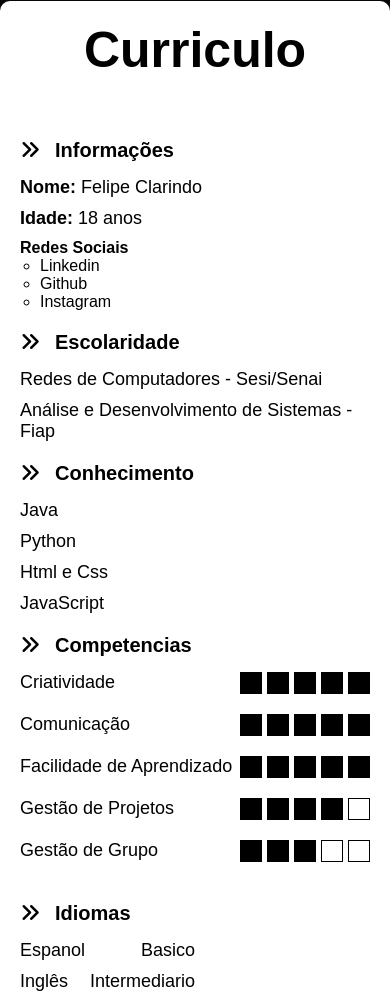
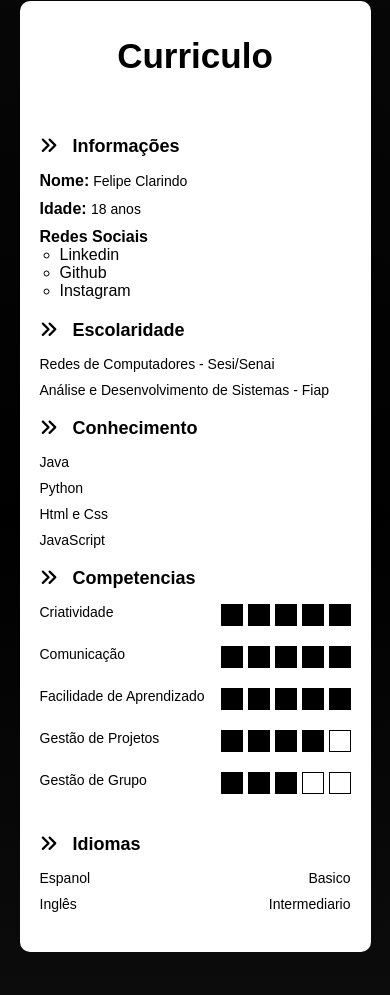
Before and after one commit to felipeclarindo/portfolio-base, a plain HTML site: page src/pages/curriculo.html in a window 390 px wide. Shown: the part 280-1275 px from the top of the page. Drawn offline with Linux system fonts and the light colour scheme.

Commit message:
Melhorando responsividade

```diff
--- a/src/css/pages/curriculo/responsive.css
+++ b/src/css/pages/curriculo/responsive.css
@@ -10,9 +10,17 @@
         margin: 50px 0;
         gap: 30px;
     }
+
+    .principal .competencias {
+        max-width: 100%;
+    }
+
+    .principal .idiomas {
+        max-width: 100%;
+    }
 }
 
-@media(max-width: 425px) {
+@media(max-width: 500px) {
 
     .cabecalho{
         gap: 25px;
@@ -22,24 +30,49 @@
     }
 
     .principal {
-        max-height: 1050px;
+        max-height: 970px;
         max-width: 100vw;
     }
 
     .principal .curriculo {
-        width: 100vw;
         padding: 20px;
+        width: 100%;
+        text-align: left;
+        max-width: 90vw;
+        margin: 20px;
+    }
+
+    .principal .curriculo h1 {
+        font-size: 35px;
+        padding-top: 15px;
     }
 
     .principal section h2 {
-        font-size: 20px;
+        font-size: 18px;
     }
 
-    .competencias {
+    .principal section p {
+        font-size: 14px;
+    }
+
+    .principal section p strong {
+        font-size: 16px;
+    }
+
+    .principal .competencias {
         position: relative;
         max-width: 100vh;
         display: flex;
         flex-direction: column;
         justify-content: space-between;
     }
+
+    .principal .competencias ul .niveis li {
+        width: 2px;
+        height: 2px;
+    }
+
+    .principal .idiomas {
+        max-width: 100%;
+    }
 }
--- a/src/css/pages/index/responsive.css
+++ b/src/css/pages/index/responsive.css
@@ -18,7 +18,7 @@
     }
 }
 
-@media(max-width: 425px) {
+@media(max-width: 500px) {
 
     .cabecalho{
         gap: 25px;
--- a/src/css/pages/projetos/responsive.css
+++ b/src/css/pages/projetos/responsive.css
@@ -16,7 +16,7 @@
     }
 }
 
-@media(max-width: 425px) {
+@media(max-width: 500px) {
 
     .cabecalho{
         gap: 25px;
```
